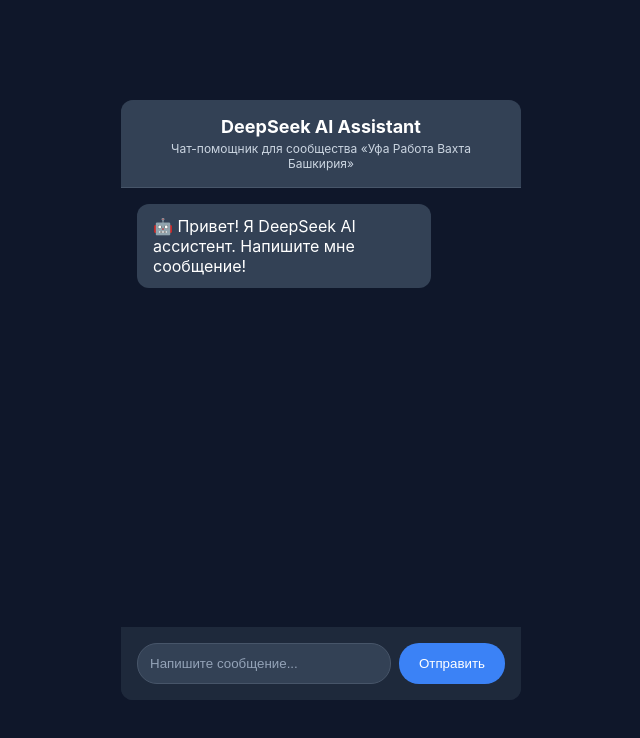
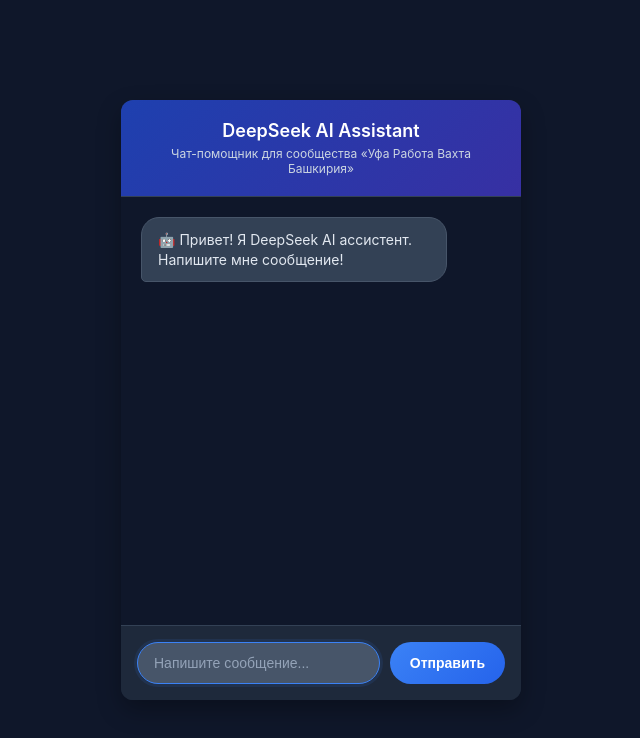
Before and after one commit to bakhti4oki-blip/deepseek-vk-widget, a website: page public/index.html in a window 1280 px wide. Shown: the whole page, without its empty margins (319-959 px from the left). Drawn offline with Linux system fonts and the light colour scheme.

Commit message:
Update style.css

```diff
--- a/public/style.css
+++ b/public/style.css
@@ -24,18 +24,35 @@
     display: flex;
     flex-direction: column;
     overflow: hidden;
+    box-shadow: 0 10px 25px rgba(0, 0, 0, 0.3);
+}
+
+/* Для мобильных VK */
+@media (max-width: 768px) {
+    body {
+        background: #1e293b;
+        padding: 0;
+    }
+
+    #app {
+        max-width: 100%;
+        max-height: 100vh;
+        border-radius: 0;
+        box-shadow: none;
+    }
 }
 
 header {
-    background: #334155;
-    padding: 16px;
+    background: linear-gradient(135deg, #1e40af 0%, #3730a3 100%);
+    padding: 20px;
     text-align: center;
-    border-bottom: 1px solid #475569;
+    border-bottom: 1px solid #334155;
 }
 
 header h1 {
     font-size: 18px;
-    margin-bottom: 4px;
+    margin-bottom: 5px;
+    font-weight: 600;
 }
 
 header p {
@@ -45,70 +62,121 @@
 
 #messages {
     flex: 1;
-    padding: 16px;
+    padding: 20px;
     overflow-y: auto;
     background: #0f172a;
 }
 
 .message {
-    margin-bottom: 12px;
+    margin-bottom: 15px;
     padding: 12px 16px;
-    border-radius: 12px;
-    max-width: 80%;
+    border-radius: 18px;
+    max-width: 85%;
     word-wrap: break-word;
+    line-height: 1.4;
+    font-size: 14px;
+    animation: fadeIn 0.3s ease;
+}
+
+@keyframes fadeIn {
+    from { opacity: 0; transform: translateY(10px); }
+    to { opacity: 1; transform: translateY(0); }
 }
 
 .message.bot {
     background: #334155;
+    color: #e2e8f0;
+    border-bottom-left-radius: 5px;
     margin-right: auto;
+    border: 1px solid #475569;
 }
 
 .message.user {
-    background: #3b82f6;
+    background: linear-gradient(135deg, #3b82f6 0%, #1d4ed8 100%);
+    color: white;
     margin-left: auto;
+    border-bottom-right-radius: 5px;
+    box-shadow: 0 2px 8px rgba(59, 130, 246, 0.3);
 }
 
 .message.loading {
     background: #475569;
+    color: #94a3b8;
     font-style: italic;
-    color: #94a3b8;
 }
 
 #form {
     display: flex;
     padding: 16px;
     background: #1e293b;
-    gap: 8px;
+    border-top: 1px solid #334155;
+    gap: 10px;
 }
 
 #input {
     flex: 1;
-    padding: 12px;
+    padding: 12px 16px;
     border: 1px solid #475569;
-    border-radius: 20px;
+    border-radius: 24px;
+    outline: none;
+    font-size: 14px;
     background: #334155;
     color: white;
-    outline: none;
+    transition: all 0.3s ease;
 }
 
 #input::placeholder {
     color: #94a3b8;
 }
 
+#input:focus {
+    border-color: #3b82f6;
+    background: #475569;
+    box-shadow: 0 0 0 3px rgba(59, 130, 246, 0.1);
+}
+
 button {
     padding: 12px 20px;
-    background: #3b82f6;
+    background: linear-gradient(135deg, #3b82f6 0%, #2563eb 100%);
     color: white;
     border: none;
-    border-radius: 20px;
+    border-radius: 24px;
     cursor: pointer;
+    font-weight: 600;
+    font-size: 14px;
+    transition: all 0.3s ease;
+    min-width: 80px;
 }
 
 button:hover {
-    background: #2563eb;
+    background: linear-gradient(135deg, #2563eb 0%, #1d4ed8 100%);
+    transform: translateY(-1px);
+}
+
+button:active {
+    transform: translateY(0);
 }
 
 button:disabled {
     background: #475569;
     cursor: not-allowed;
+    transform: none;
 }
+
+/* Scrollbar */
+#messages::-webkit-scrollbar {
+    width: 6px;
+}
+
+#messages::-webkit-scrollbar-track {
+    background: #1e293b;
+}
+
+#messages::-webkit-scrollbar-thumb {
+    background: #3b82f6;
+    border-radius: 3px;
+}
+
+#messages::-webkit-scrollbar-thumb:hover {
+    background: #2563eb;
+}
```
